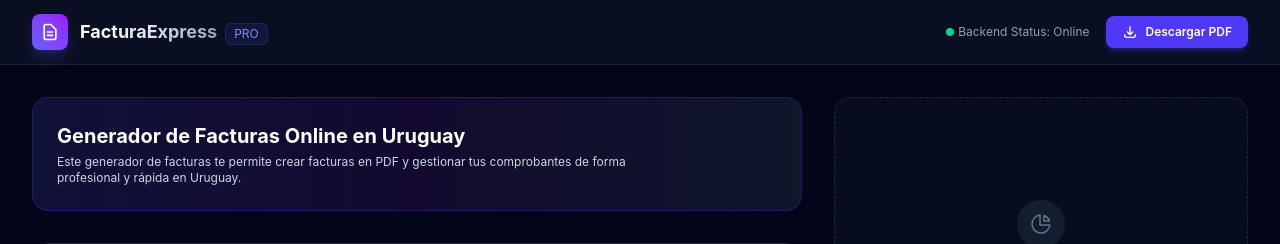
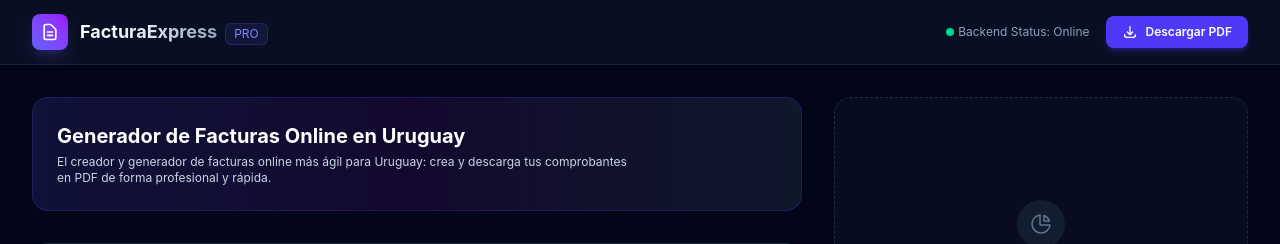
Before and after one commit to OrtegaManu/facturador-tecnogadgets-frontend, a React (Vite) app: page / in a window 1280 px wide. Shown: the top 244 px of the page. Built offline with nearby package versions, Linux system fonts and the light colour scheme; no server answers.

Commit message:
SEO: Agrego keyword creador en la interfaz

```diff
--- a/src/App.jsx
+++ b/src/App.jsx
@@ -332,7 +332,7 @@ function App() {
               <div className="relative z-10 space-y-1">
                 <h1 className="text-xl font-bold text-white">Generador de Facturas Online en Uruguay</h1>
                 <p className="text-xs text-slate-300 max-w-xl">
-                  Este generador de facturas te permite crear facturas en PDF y gestionar tus comprobantes de forma profesional y rápida en Uruguay.
+                  El creador y generador de facturas online más ágil para Uruguay: crea y descarga tus comprobantes en PDF de forma profesional y rápida.
                 </p>
               </div>
             </div>
```
